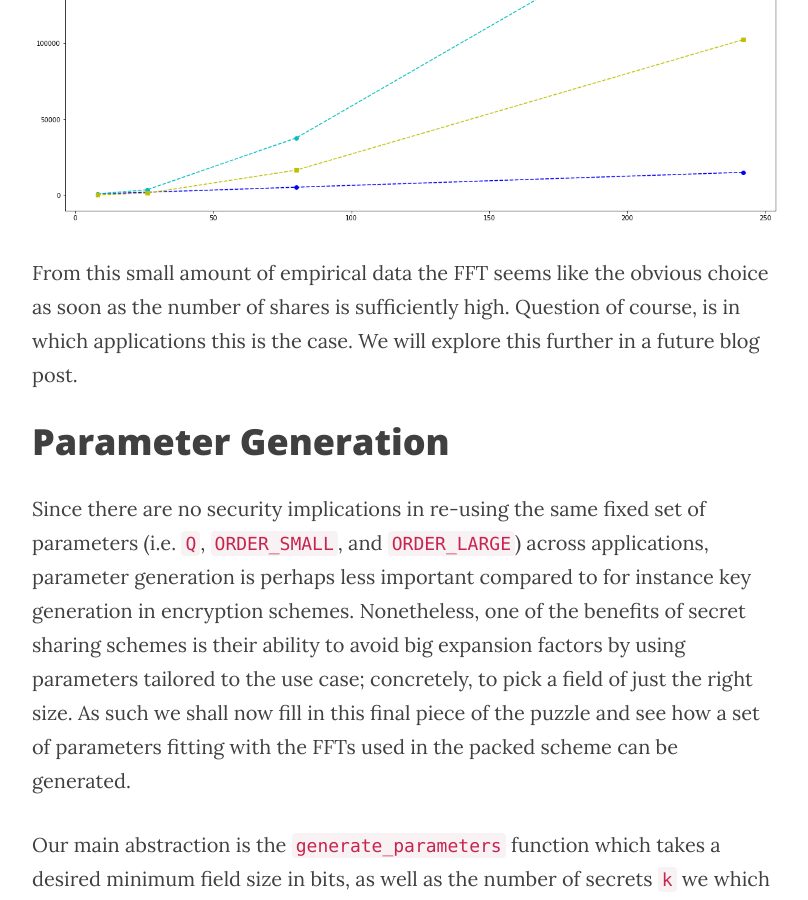
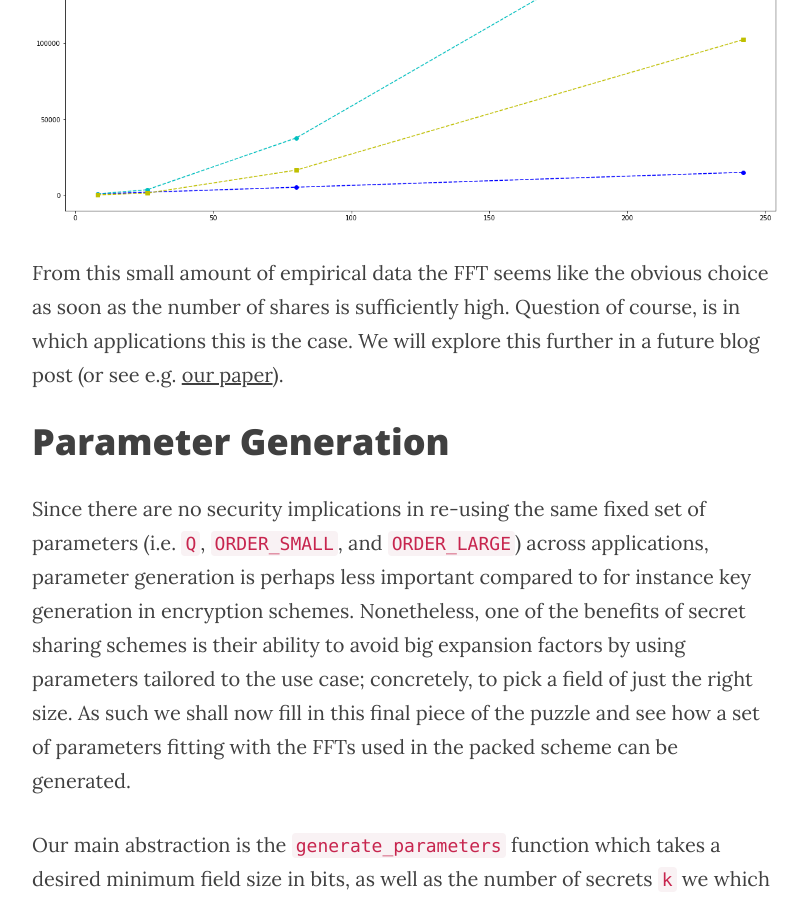
Before and after one commit to mortendahl/mortendahl.github.io, a Jekyll site: the page built from _posts/2017-06-24-secret-sharing-part2.md, in a window 1280 px wide and 900 px high, scrolled down 14335 px. Shown: the whole window, without its empty margins (233-1041 px from the left). Built offline with Jekyll 4.4.1, drawn with Linux system fonts in a browser that asks for light colours; nearby versions of some CDN libraries.

Commit message:
ref to eprint

```diff
--- a/_posts/2017-06-24-secret-sharing-part2.md
+++ b/_posts/2017-06-24-secret-sharing-part2.md
@@ -361,7 +361,7 @@ We note that the Lagrange approach remains superior up to the setting with 26 sh
 <center><img src="{{ site.url }}/assets/secret-sharing/share-performance-packed.png" /></center>
 
 
-From this small amount of empirical data the FFT seems like the obvious choice as soon as the number of shares is sufficiently high. Question of course, is in which applications this is the case. We will explore this further in a future blog post.
+From this small amount of empirical data the FFT seems like the obvious choice as soon as the number of shares is sufficiently high. Question of course, is in which applications this is the case. We will explore this further in a future blog post (or see e.g. [our paper](https://eprint.iacr.org/2017/643)).
 
 
 # Parameter Generation
```
